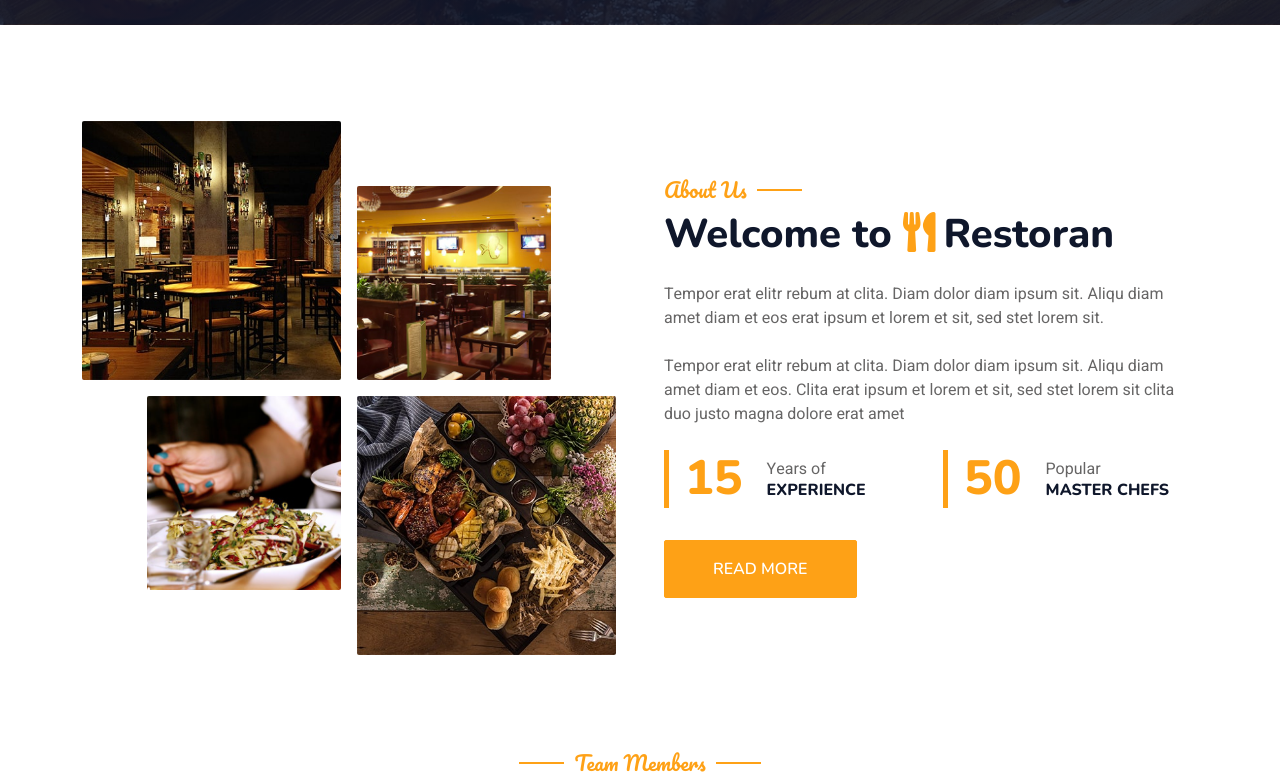
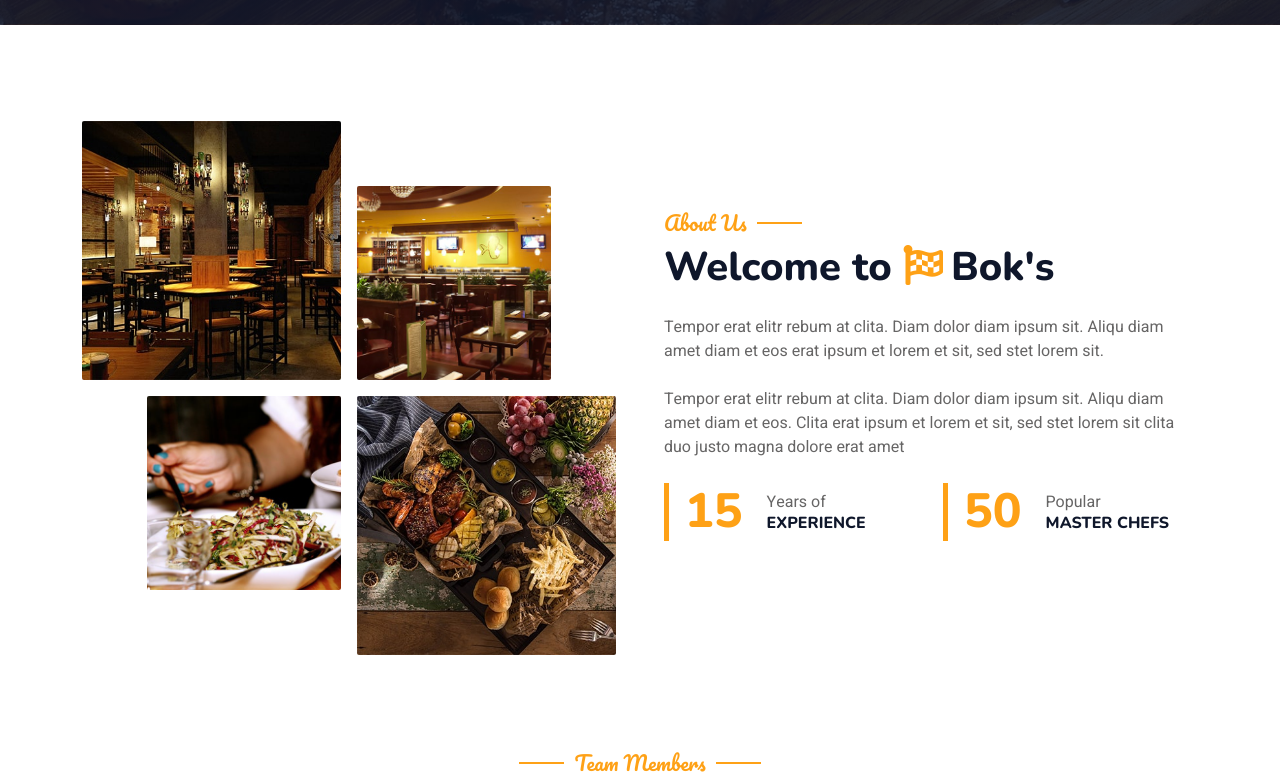
Before and after one commit to FRCircle/boks, a plain HTML site: page about.html in a window 1280 px wide. Shown: the part 372-1152 px from the top of the page. Drawn offline with nearby package versions, Linux system fonts and the light colour scheme.

Commit message:
cleanup 2

```diff
--- a/about.html
+++ b/about.html
@@ -102,7 +102,7 @@
                     </div>
                     <div class="col-lg-6">
                         <h5 class="section-title ff-secondary text-start text-primary fw-normal">About Us</h5>
-                        <h1 class="mb-4">Welcome to <i class="fa fa-utensils text-primary me-2"></i>Restoran</h1>
+                        <h1 class="mb-4">Welcome to <i class="fa fa-flag-checkered text-primary me-2"></i>Bok's</h1>
                         <p class="mb-4">Tempor erat elitr rebum at clita. Diam dolor diam ipsum sit. Aliqu diam amet diam et eos erat ipsum et lorem et sit, sed stet lorem sit.</p>
                         <p class="mb-4">Tempor erat elitr rebum at clita. Diam dolor diam ipsum sit. Aliqu diam amet diam et eos. Clita erat ipsum et lorem et sit, sed stet lorem sit clita duo justo magna dolore erat amet</p>
                         <div class="row g-4 mb-4">
@@ -125,7 +125,6 @@
                                 </div>
                             </div>
                         </div>
-                        <a class="btn btn-primary py-3 px-5 mt-2" href="">Read More</a>
                     </div>
                 </div>
             </div>
```
